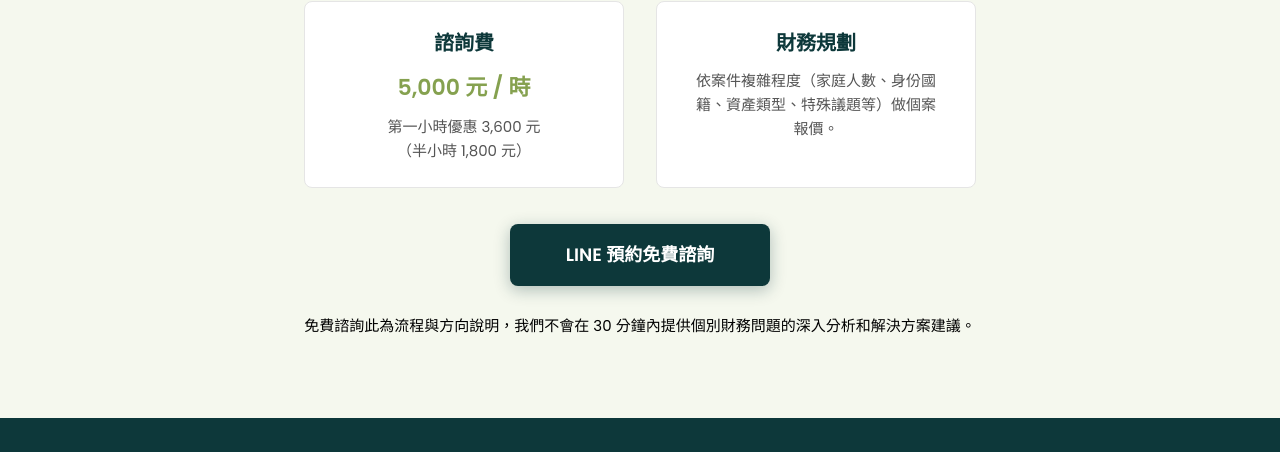
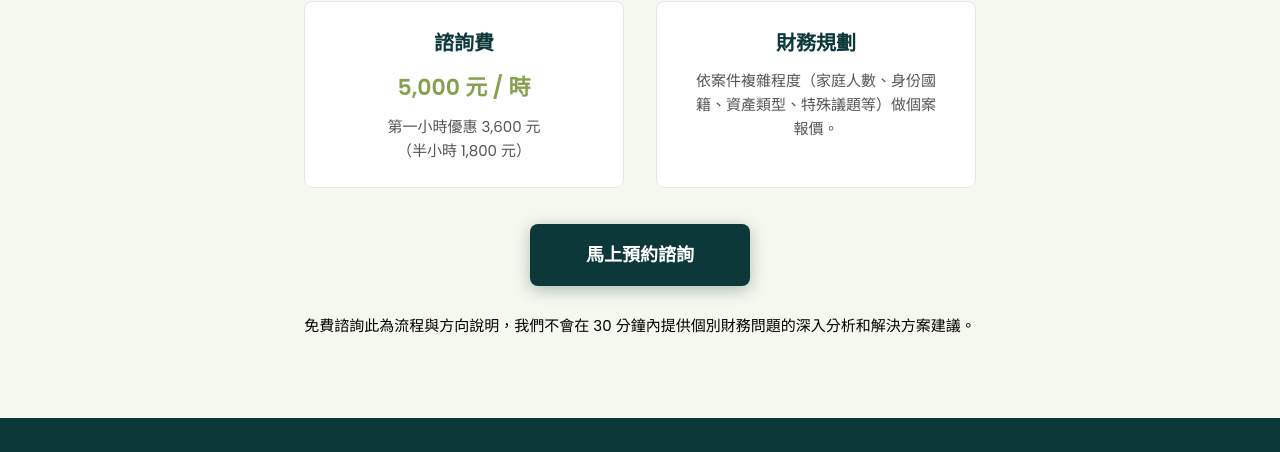
Before and after one commit to yvonne661112/noblerise01, an Astro site: page /noblerise01/service in a window 1280 px wide. Shown: the part 3167-3619 px from the top of the page. Built offline with nearby package versions, Linux system fonts and the light colour scheme; Astro itself is replaced by a stand-in of ours.

Commit message:
style: 服務項目預約諮詢按鈕文字更新
「LINE 預約免費諮詢」→「馬上預約諮詢」

Co-Authored-By: Claude Sonnet 4.6 <noreply@anthropic.com>

```diff
--- a/src/pages/service/index.astro
+++ b/src/pages/service/index.astro
@@ -252,7 +252,7 @@ const jsonLd = {
             </div>
           </div>
           <div class="consultation-cta">
-            <a href={CONTACT.lineUrl} target="_blank" rel="noopener" class="btn consultation-btn">LINE 預約免費諮詢</a>
+            <a href={CONTACT.lineUrl} target="_blank" rel="noopener" class="btn consultation-btn">馬上預約諮詢</a>
           </div>
           <p class="consultation-disclaimer">免費諮詢此為流程與方向說明，我們不會在 30 分鐘內提供個別財務問題的深入分析和解決方案建議。</p>
         </div>
```
